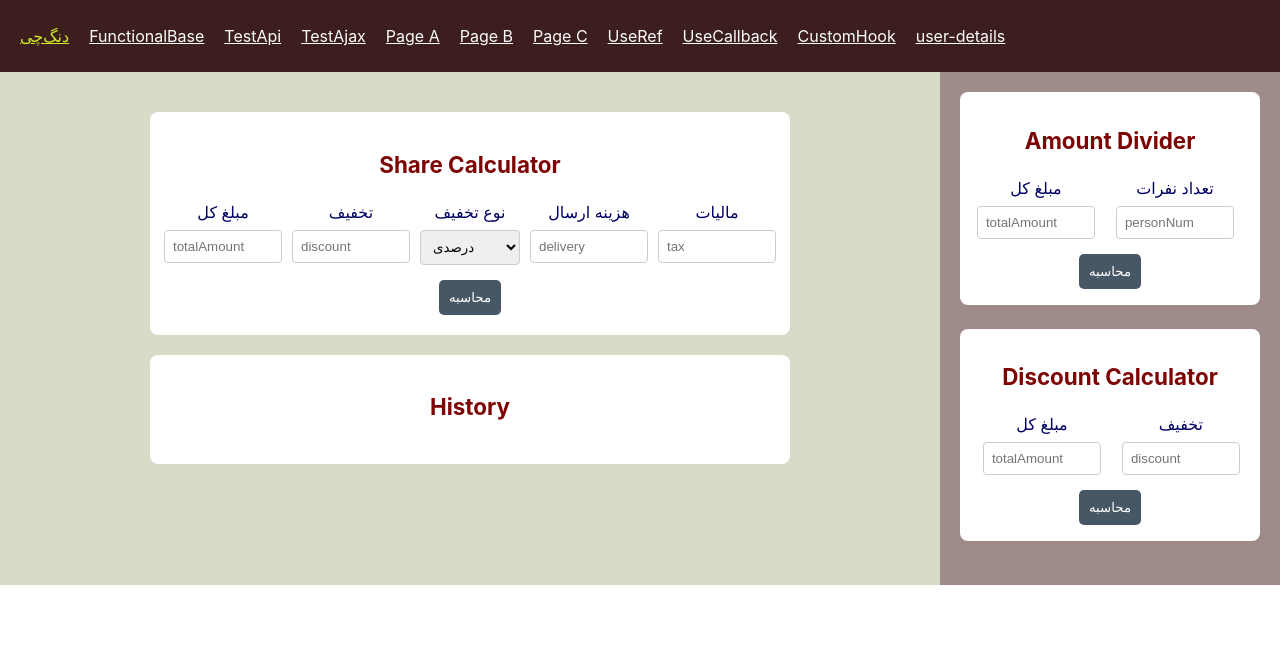
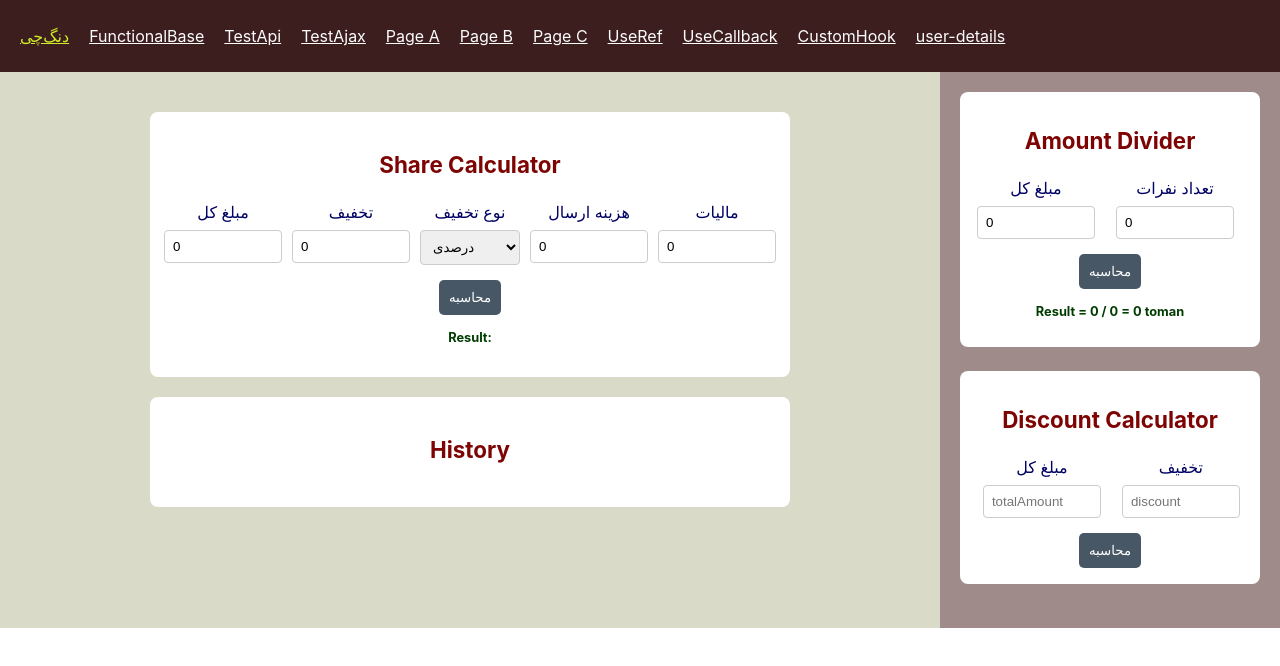
Before and after one commit to danialvfd/welcome-to-reactjs, a React (Create React App) app: page /DongChi in a window 1280 px wide. Shown: the top 666 px of the page. Built offline with nearby package versions, Linux system fonts and the light colour scheme.

Commit message:
chore: calculationHistory

```diff
--- a/src/components/AmountDivider.js
+++ b/src/components/AmountDivider.js
@@ -2,15 +2,15 @@ import { useState } from "react";
 import "../assets/CalculatorStyles.css";
 
 const AmountDivider = () => {
-  const [totalAmount, setTotalAmount] = useState("");
-  const [personNumber, setPersonNum] = useState("");
-  const [amountPerPerson, setAmountPerPerson] = useState(null);
+  const [totalAmount, setTotalAmount] = useState(0);
+  const [personNumber, setPersonNum] = useState(0);
+  const [amountPerPerson, setAmountPerPerson] = useState(0);
 
   const handleCalculate = () => {
     if (totalAmount && personNumber && personNumber > 0) {
       setAmountPerPerson((totalAmount / personNumber).toFixed(2));
     } else {
-      setAmountPerPerson("null");
+      setAmountPerPerson(0);
     }
   };
   return (
@@ -39,7 +39,7 @@ const AmountDivider = () => {
 
       {amountPerPerson !== null && (
         <p className="final-amount">
-          Result = totalAmount / personNumber = {amountPerPerson} toman
+          Result = {totalAmount} / {personNumber} = {amountPerPerson} toman
         </p>
       )}
     </div>
--- a/src/components/CalculationHistory.js
+++ b/src/components/CalculationHistory.js
@@ -1,22 +1,9 @@
 import React from "react";
-import { DragDropContext, Droppable, Draggable } from "react-beautiful-dnd";
 import "../assets/CalculatorStyles.css";
 
 const CalculationHistory = ({ history, updateHistory }) => {
-
-  const handleDragEnd = (result) => {
-    if (!result.destination) return;
-
-    const items = Array.from(history);
-    const [reorderedItem] = items.splice(result.source.index, 1);
-    items.splice(result.destination.index, 0, reorderedItem);
-
-    updateHistory(items);
-    localStorage.setItem("calculationHistory", JSON.stringify(items));
-  };
-
   const handleDelete = (id) => {
-    const updatedHistory = history.filter(item => item.id !== id);
+    const updatedHistory = history.filter((item) => item.id !== id);
     updateHistory(updatedHistory);
     localStorage.setItem("calculationHistory", JSON.stringify(updatedHistory));
   };
@@ -28,36 +15,17 @@ const CalculationHistory = ({ history, updateHistory }) => {
   return (
     <div className="main-container">
       <h2>History</h2>
-      <DragDropContext onDragEnd={handleDragEnd}>
-        <Droppable droppableId="history">
-          {(provided) => (
-            <ul
-              ref={provided.innerRef}
-              {...provided.droppableProps}
-              className="history-container">
+      <ul className="history-container">
         {history.map((item, index) => (
-                <Draggable key={item.id} draggableId={item.id} index={index}>
-                  {(provided) => (
-                    <li
-                      ref={provided.innerRef}
-                      {...provided.draggableProps}
-                      {...provided.dragHandleProps}
-                      className="history-item">
+          <li key={item.id} className="history-item">
             <div className="history-actions">
-                        <strong>Result: {item.finalAmount}</strong>
+              <strong>{index}- {item.resultContent}</strong>
               <button onClick={() => handleEdit(item)}>Edit</button>
               <button onClick={() => handleDelete(item.id)}>Remove</button>
-                        <button onClick={() => handleDelete(item.id)}>Drag</button>
             </div>
           </li>
-                  )}
-                </Draggable>
         ))}
-              {provided.placeholder}
       </ul>
-          )}
-        </Droppable>
-      </DragDropContext>
     </div>
   );
 };
--- a/src/components/ShareCalculator.js
+++ b/src/components/ShareCalculator.js
@@ -2,58 +2,57 @@ import { useState } from "react";
 import "../assets/CalculatorStyles.css";
 
 const ShareCalculator = ({ updateHistory }) => {
-  const [totalAmount, setTotalAmount] = useState("");
-  const [discount, setDiscount] = useState("");
+  const [totalAmount, setTotalAmount] = useState(0);
+  const [discount, setDiscount] = useState(0);
   const [discountType, setDiscountType] = useState("percent");
-  const [delivery, setDelivery] = useState("");
-  const [tax, setTax] = useState("");
-  const [finalAmount, setFinalAmount] = useState(null);
+  const [delivery, setDelivery] = useState(0);
+  const [tax, setTax] = useState(0);
+  const [finalAmount, setFinalAmount] = useState(0);
+  const [discountAmount, setDiscountAmount] = useState(0);
+  const [resultContent, setResultContent] = useState("");
 
   const handleCalculate = () => {
     let amount = parseFloat(totalAmount) || 0;
-    let discountAmount = parseFloat(discount) || 0;
     let deliveryCost = parseFloat(delivery) || 0;
     let taxValue = parseFloat(tax) || 0;
 
     if (discountType === "percent") {
-      discountAmount = (amount * (discountAmount / 100));
+      setDiscountAmount(amount * (discountAmount / 100));
     }
 
     if (discountType === "amount") {
-      discountAmount = parseFloat(discount) || 0;
+      setDiscountAmount(parseFloat(discount) || 0);
     }
 
     let finalPrice = (amount - discountAmount) + deliveryCost + (amount * (taxValue / 100));
     const finalAmountValue = finalPrice.toFixed(2);
 
     setFinalAmount(finalAmountValue);
+    setResultContent(`${totalAmount} - ${discountAmount} + ${delivery} + (${totalAmount} * ${tax} / 100) = ${finalAmount}`);
 
     const newHistoryItem = {
-      id: new Date().toISOString(),
       totalAmount,
       discount,
       discountType,
       delivery,
       tax,
-      finalAmount: finalAmountValue
+      finalAmount: finalAmountValue,
+      resultContent
     };
 
-    // آپدیت تاریخچه بلافاصله
     const savedHistory = JSON.parse(localStorage.getItem("calculationHistory")) || [];
     const updatedHistory = [newHistoryItem, ...savedHistory];
 
-    // ذخیره تاریخچه جدید در localStorage
     localStorage.setItem("calculationHistory", JSON.stringify(updatedHistory));
 
-    // بروز رسانی state تاریخچه
     updateHistory(updatedHistory);
 
-    // ریست کردن مقادیر ورودی
-    setTotalAmount("");
-    setDiscount("");
+    setTotalAmount(0);
+    setDiscount(0);
     setDiscountType("percent");
-    setDelivery("");
-    setTax("");
+    setDelivery(0);
+    setTax(0);
+    setDiscountAmount(0);
   };
 
   return (
@@ -68,7 +67,6 @@ const ShareCalculator = ({ updateHistory }) => {
             value={totalAmount}
             onChange={(e) => setTotalAmount(e.target.value)} />
         </div>
-
         <div>
           <label>تخفیف</label>
           <input
@@ -77,7 +75,6 @@ const ShareCalculator = ({ updateHistory }) => {
             value={discount}
             onChange={(e) => setDiscount(e.target.value)} />
         </div>
-
         <div>
           <label>نوع تخفیف</label>
           <select
@@ -87,7 +84,6 @@ const ShareCalculator = ({ updateHistory }) => {
             <option value="amount">مبلغ ثابت</option>
           </select>
         </div>
-
         <div>
           <label>هزینه ارسال</label>
           <input
@@ -96,7 +92,6 @@ const ShareCalculator = ({ updateHistory }) => {
             value={delivery}
             onChange={(e) => setDelivery(e.target.value)} />
         </div>
-
         <div>
           <label>مالیات</label>
           <input
@@ -106,12 +101,10 @@ const ShareCalculator = ({ updateHistory }) => {
             onChange={(e) => setTax(e.target.value)} />
         </div>
       </div>
-
       <button onClick={handleCalculate}>محاسبه</button>
-
       {finalAmount !== null && (
         <p className="final-amount">
-          Result: totalAmount - discountAmount + delivery + (totalAmount * tax / 100) = {finalAmount}
+          Result: {resultContent}
         </p>
       )}
     </div>
```
Also changed, not shown: 1 other file (tests, documents, lock files or other folders). Lines whose indentation alone changed are shown as unchanged.
